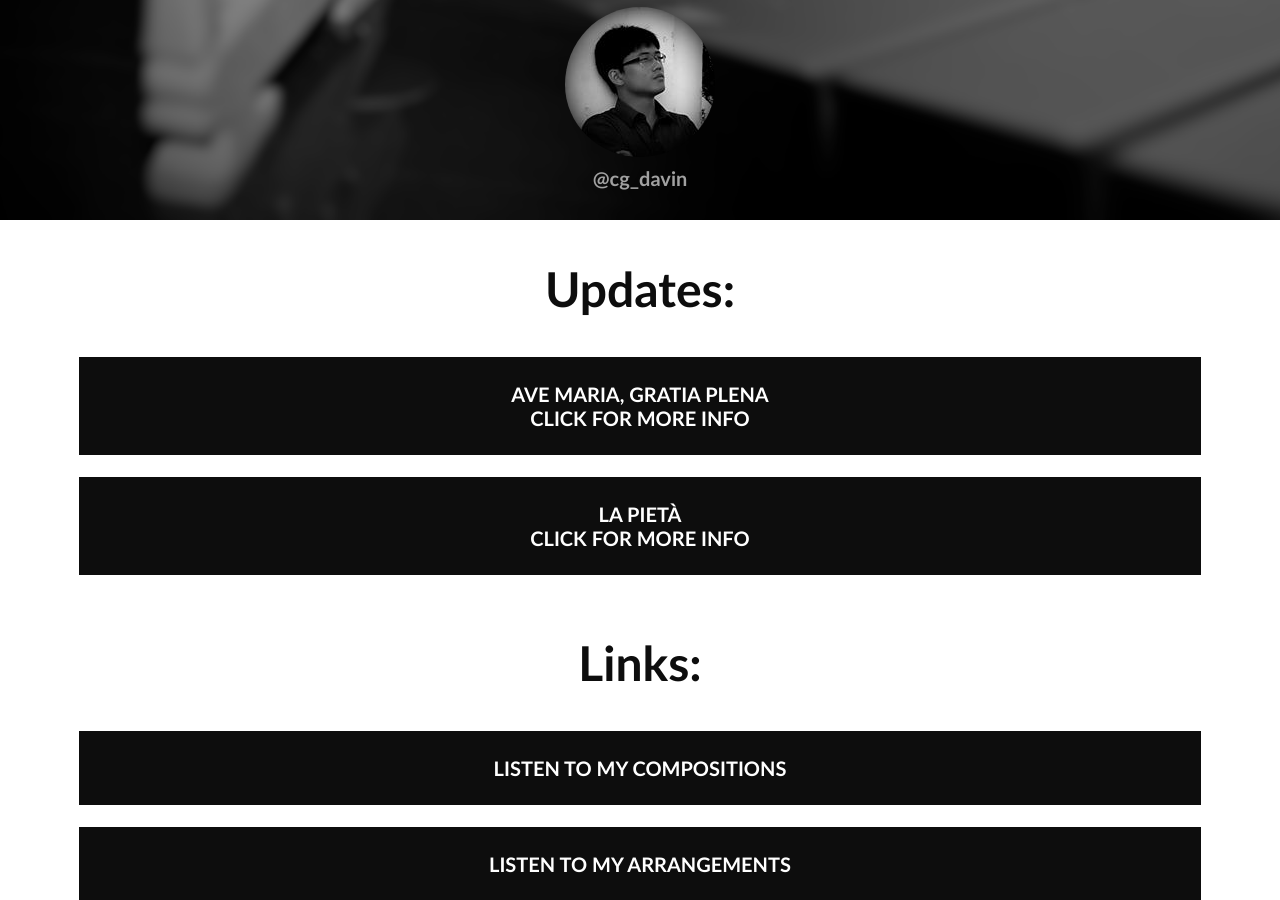
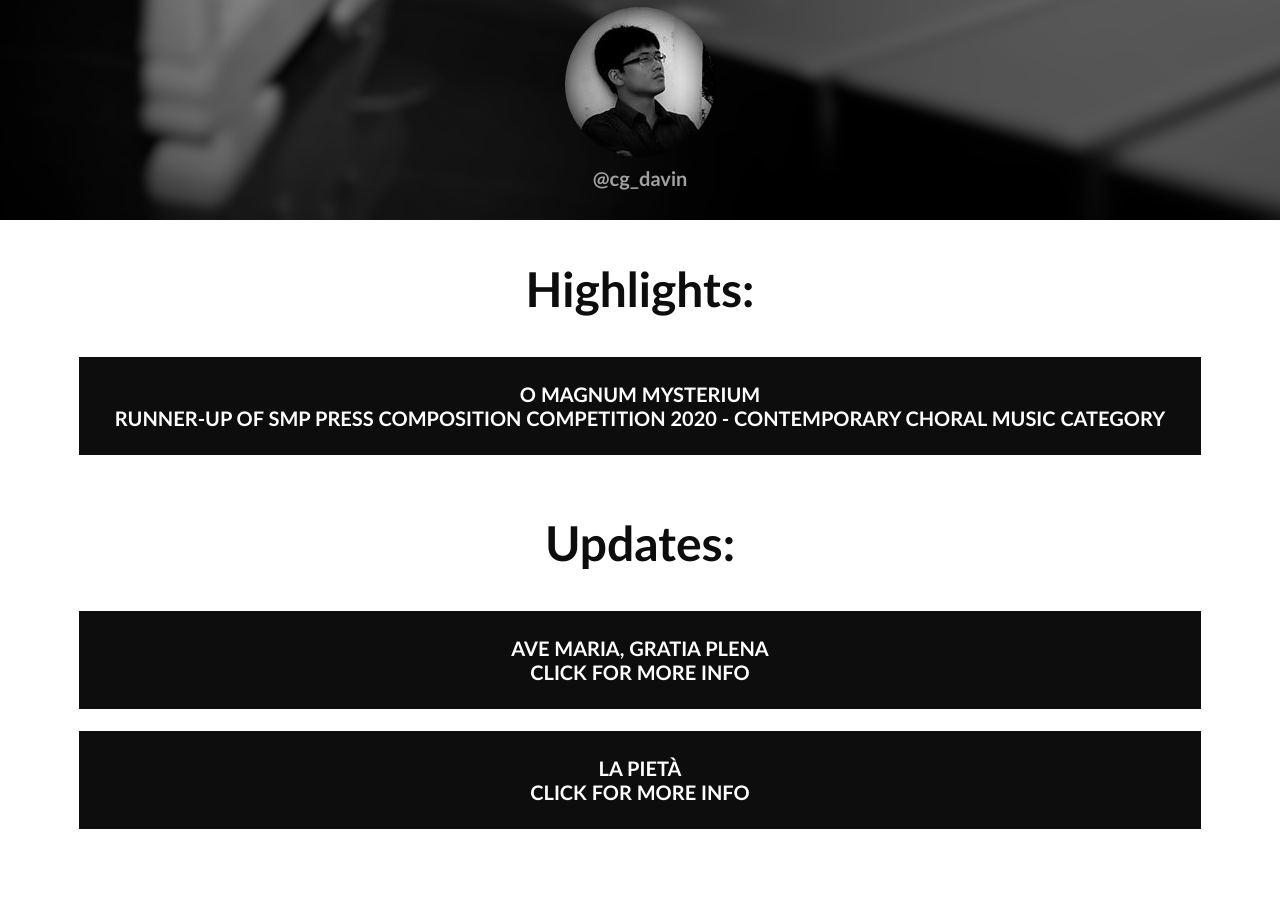
Before and after one commit to cg-dl/music-porto-blog, a Jekyll site: the page built from welcome.markdown, in a window 1280 px wide and 900 px high, scrolled down 440 px. Built offline with Jekyll 4.4.1, drawn with Linux system fonts in a browser that asks for light colours.

Commit message:
Update welcome.html

```diff
--- a/_layouts/welcome.html
+++ b/_layouts/welcome.html
@@ -24,6 +24,10 @@
         </div>
     </div>
     <div class="white-space">
+        <!--  -->
+        <h2>Highlights:</h2>
+        <a href="https://www.sheetmusicplus.com/title/21833321" target="_blank">O MAGNUM MYSTERIUM<br/>RUNNER-UP OF SMP PRESS COMPOSITION COMPETITION 2020 - CONTEMPORARY CHORAL MUSIC CATEGORY</a><br/>
+        <!--  -->
         <h2>Updates:</h2>
         {%- assign updates = site.composition | concat: site.arrangement | sort: 'date' | reverse -%}
         {%- for i in updates limit:2-%}
```
